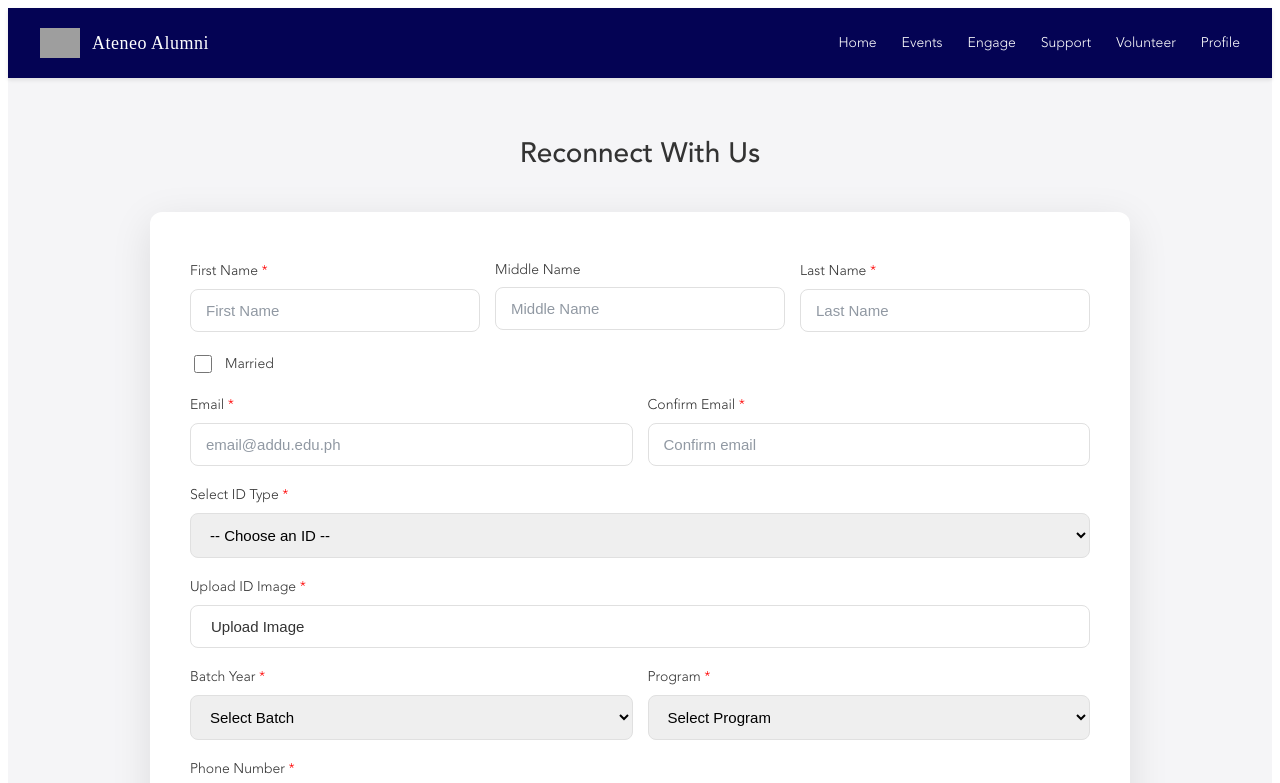
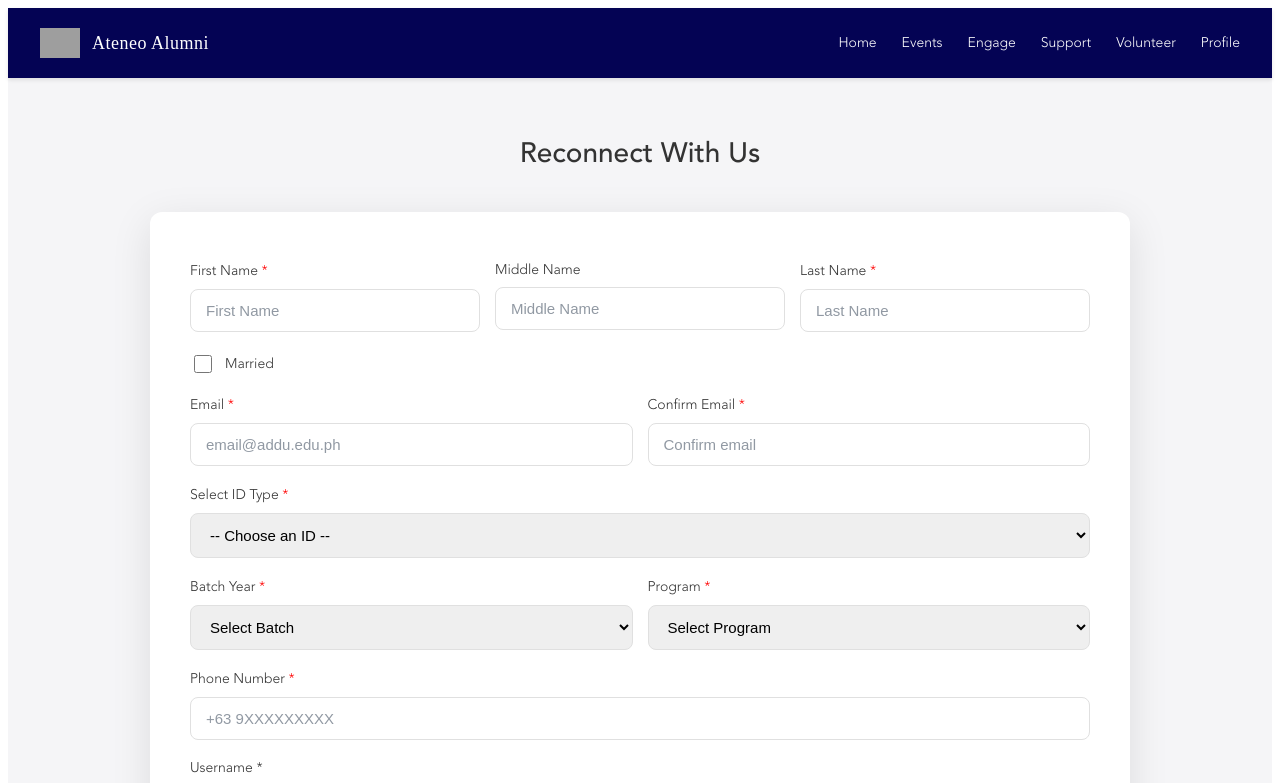
Before and after one commit to nelp-js/sia-2, a React (Vite) app in the folder frontend/: page /register in a window 1280 px wide. Shown: the top 783 px of the page. Built offline with nearby package versions, Linux system fonts and the light colour scheme; grey boxes are pictures that could not be loaded; a web font is replaced by a local one.

Commit message:
feat: updated Register

```diff
--- a/frontend/src/pages/Register.jsx
+++ b/frontend/src/pages/Register.jsx
@@ -90,7 +90,7 @@ function Register() {
         dataToSend.append('first_name', formData.first_name);
         dataToSend.append('middle_name', formData.middle_name || "");
         dataToSend.append('last_name', formData.last_name);
-        dataToSend.append('is_married', formData.is_married);
+        dataToSend.append('is_married', formData.is_married ? 'True' : 'False'); // Fixed boolean to string for FormData
 
         if(formData.is_married && formData.maiden_name) {
             dataToSend.append('maiden_name', formData.maiden_name);
@@ -109,6 +109,7 @@ function Register() {
         dataToSend.append('valid_id', formData.valid_id);
 
         try {
+            // Updated URL to your deployed backend
             const response = await fetch('https://sia-2.onrender.com/api/user/register/', {
                 method: 'POST',
                 body: dataToSend
@@ -161,6 +162,7 @@ function Register() {
 
                     {!success && (
                         <div className="form-fields">
+                            {/* --- NAME FIELDS --- */}
                             <div className="name-fields">
                                 <div className="form-group">
                                     <span><label>First Name</label><label style={{color: 'red'}}> *</label></span>
@@ -202,6 +204,7 @@ function Register() {
                                 </div>
                             </div>
 
+                            {/* --- MARRIAGE FIELDS --- */}
                             <div className="form-group">
                                 <label className="checkbox-label">
                                     <input
@@ -227,6 +230,7 @@ function Register() {
                                 </div>
                             )}
 
+                            {/* --- EMAIL FIELDS --- */}
                             <div className="email-fields">
                                 <div className="form-group">
                                     <span><label>Email</label><label style={{color: 'red'}}> *</label></span>
@@ -257,7 +261,7 @@ function Register() {
                                 </div>
                             </div>
 
-                            {/* --- ID TYPE SELECTION --- */}
+                            {/* --- ID SELECTION --- */}
                             <div className="form-group">
                                 <span><label>Select ID Type</label><label style={{color: 'red'}}> *</label></span>
                                 <select
@@ -284,8 +288,10 @@ function Register() {
                                 {errors.id_type && <span className="field-error">{errors.id_type}</span>}
                             </div>
 
-                            <div className="form-group">
-                                <span><label>Upload {formData.id_type || "ID"} Image</label><label style={{color: 'red'}}> *</label></span>
+                            {/* --- UPLOAD BUTTON (Conditional: Only shows if ID Type is selected) --- */}
+                            {formData.id_type && (
+                                <div className="form-group fade-in-up"> {/* Added class for smooth animation */}
+                                    <span><label>Upload {formData.id_type} Image</label><label style={{color: 'red'}}> *</label></span>
                                     <input
                                         type="file"
                                         ref={fileInputRef}
@@ -298,11 +304,18 @@ function Register() {
                                         className="upload-btn"
                                         onClick={() => fileInputRef.current.click()}
                                     >
-                                    {fileName ? fileName : "Upload Image"}
+                                        <svg width="20" height="20" viewBox="0 0 24 24" fill="none" stroke="currentColor" strokeWidth="2">
+                                            <path d="M21 15v4a2 2 0 0 1-2 2H5a2 2 0 0 1-2-2v-4"></path>
+                                            <polyline points="17 8 12 3 7 8"></polyline>
+                                            <line x1="12" y1="3" x2="12" y2="15"></line>
+                                        </svg>
+                                        {fileName ? fileName : `Browse ${formData.id_type}`}
                                     </button>
                                     {errors.valid_id && <span className="field-error">{errors.valid_id}</span>}
                                 </div>
+                            )}
 
+                            {/* --- BATCH & PROGRAM --- */}
                             <div className="batch-program-fields">
                                 <div className="form-group">
                                     <span><label>Batch Year</label><label style={{color: 'red'}}> *</label></span>
```
Lines whose indentation alone changed are shown as unchanged.
